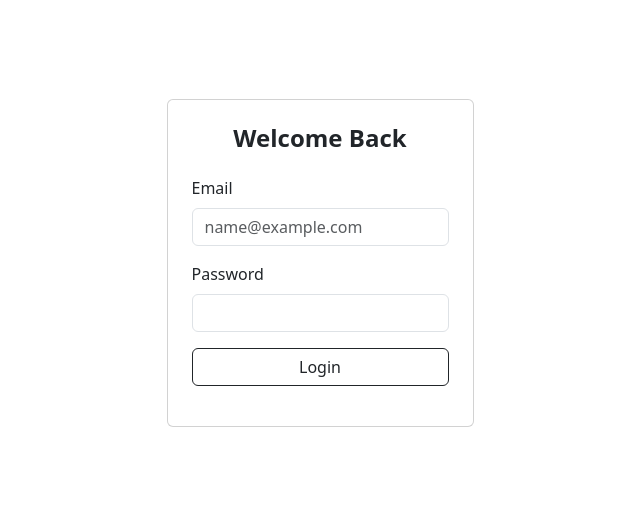
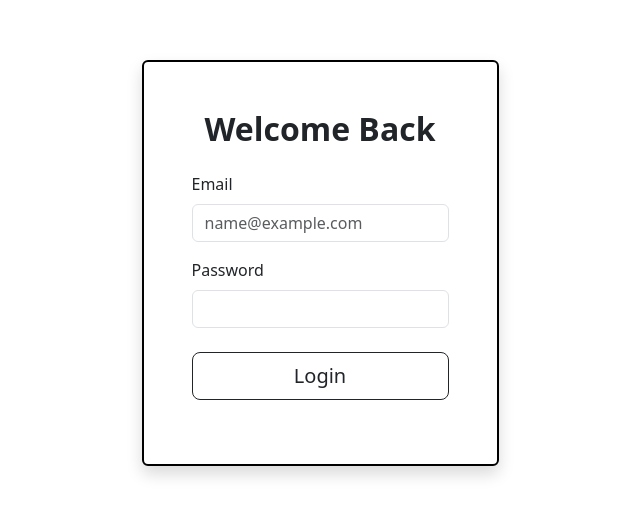
Before and after one commit to Kyusans/reactjs-cite-attendance, a React (Create React App) app: page / in a window 1280 px wide. Shown: the part 137-652 px from the top of the page, without its empty margins (320-960 px from the left). Built offline with nearby package versions, Linux system fonts and the light colour scheme.

Commit message:
updated login.jsx

```diff
--- a/src/pages/Login.jsx
+++ b/src/pages/Login.jsx
@@ -28,7 +28,7 @@ export const Login = () => {
         toast.error("Invalid Credentials");
       }
     } catch (error) {
-      toast.success("Network Error");
+      toast.error("Network Error");
       console.log("Login.jsx => handleLogin(): ", error);
     } finally {
       setIsLoading(false);
@@ -48,24 +48,23 @@ export const Login = () => {
   };
   return (
     <Container className="d-flex justify-content-center align-items-center vh-100">
-      <Card>
-        <Card.Body className="p-4">
+      <Card className='border-2 border-black shadow'>
+        <Card.Body className="p-5">
           <Form noValidate validated={validated} onSubmit={handleSubmit}>
-            <h4 className="text-center mb-4 fw-bold">Welcome Back</h4>
+            <h2 className="text-center mb-4 fw-bold">Welcome Back</h2>
 
             <Form.Group className="mb-3">
-              <Form.Label >Email</Form.Label>
+              <Form.Label>Email</Form.Label>
               <Form.Control type="text" id='email' placeholder="name@example.com" required />
             </Form.Group>
 
             <Form.Group className="mb-3">
               <Form.Label>Password</Form.Label>
               <Form.Control type="password" id='password' required />
-
             </Form.Group>
 
-            <div className="d-grid mb-3">
-              <Button variant="outline-dark" type="submit" disabled={isLoading}>
+            <div className="d-grid mb-3 mt-4">
+              <Button variant="outline-dark" type="submit" size="lg" disabled={isLoading}>
                 {isLoading && (<Spinner className='me-2' size="sm" as={"span"} />)}
                 Login
               </Button>
```
